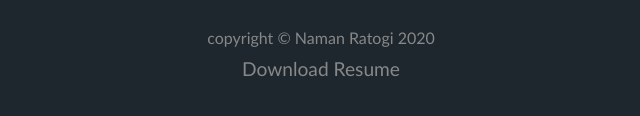
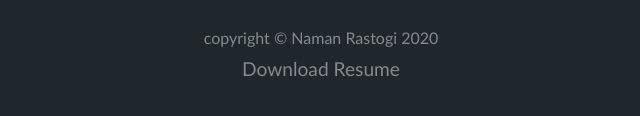
Before and after one commit to stardust-88/namanrastogi, a plain HTML site: page index.html in a window 1280 px wide. Shown: the part 5371-5487 px from the top of the page, 319-959 px from the left. Drawn offline with nearby package versions, Linux system fonts and the light colour scheme; files whose address does not match are found by name.

Commit message:
Update index.html

```diff
--- a/index.html
+++ b/index.html
@@ -273,7 +273,7 @@
             </div>
                 <div class="row">
                        <p>
-                           copyright &copy; Naman Ratogi 2020
+                           copyright &copy; Naman Rastogi 2020
                        </p>
                </div>
                 <div class="row download">
```
